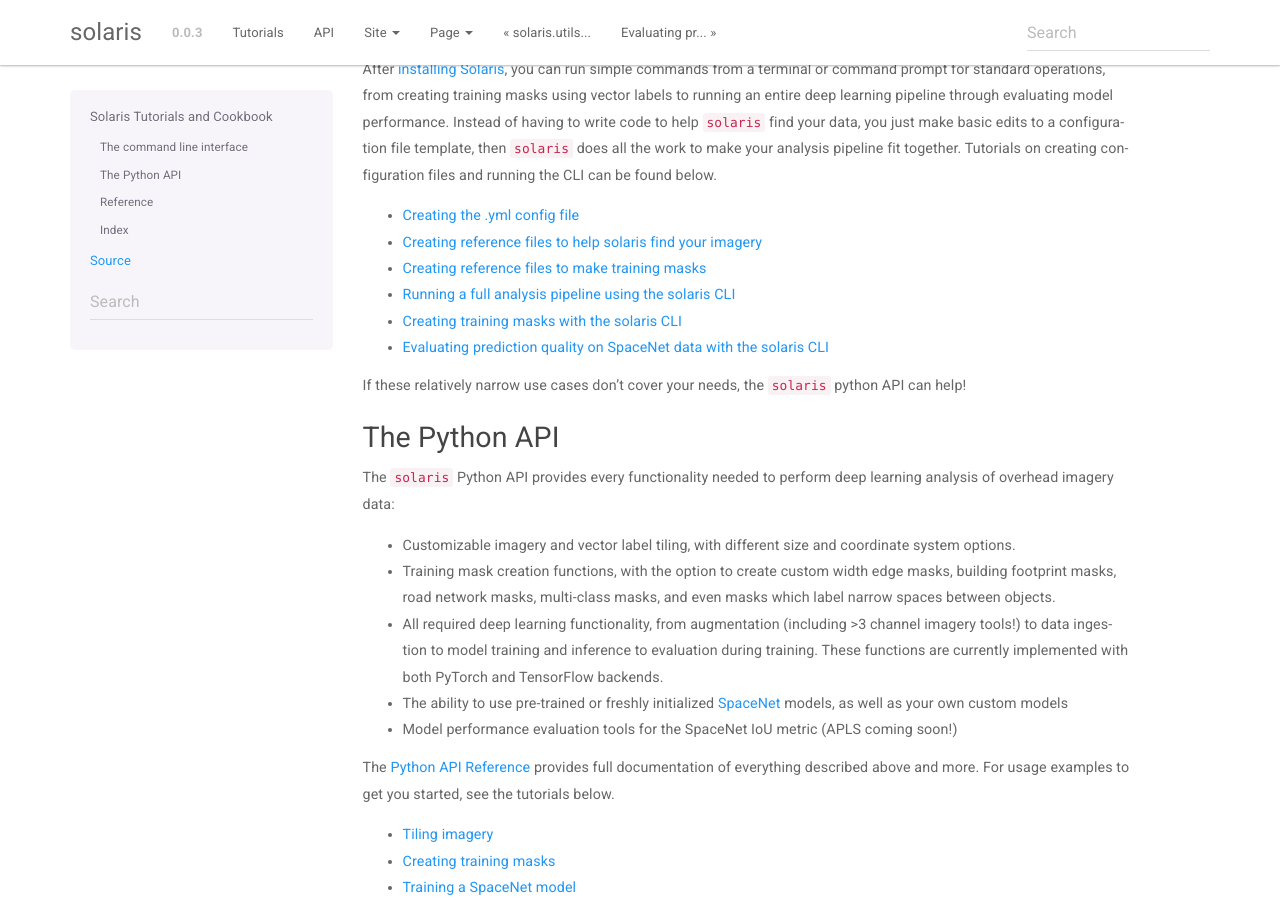
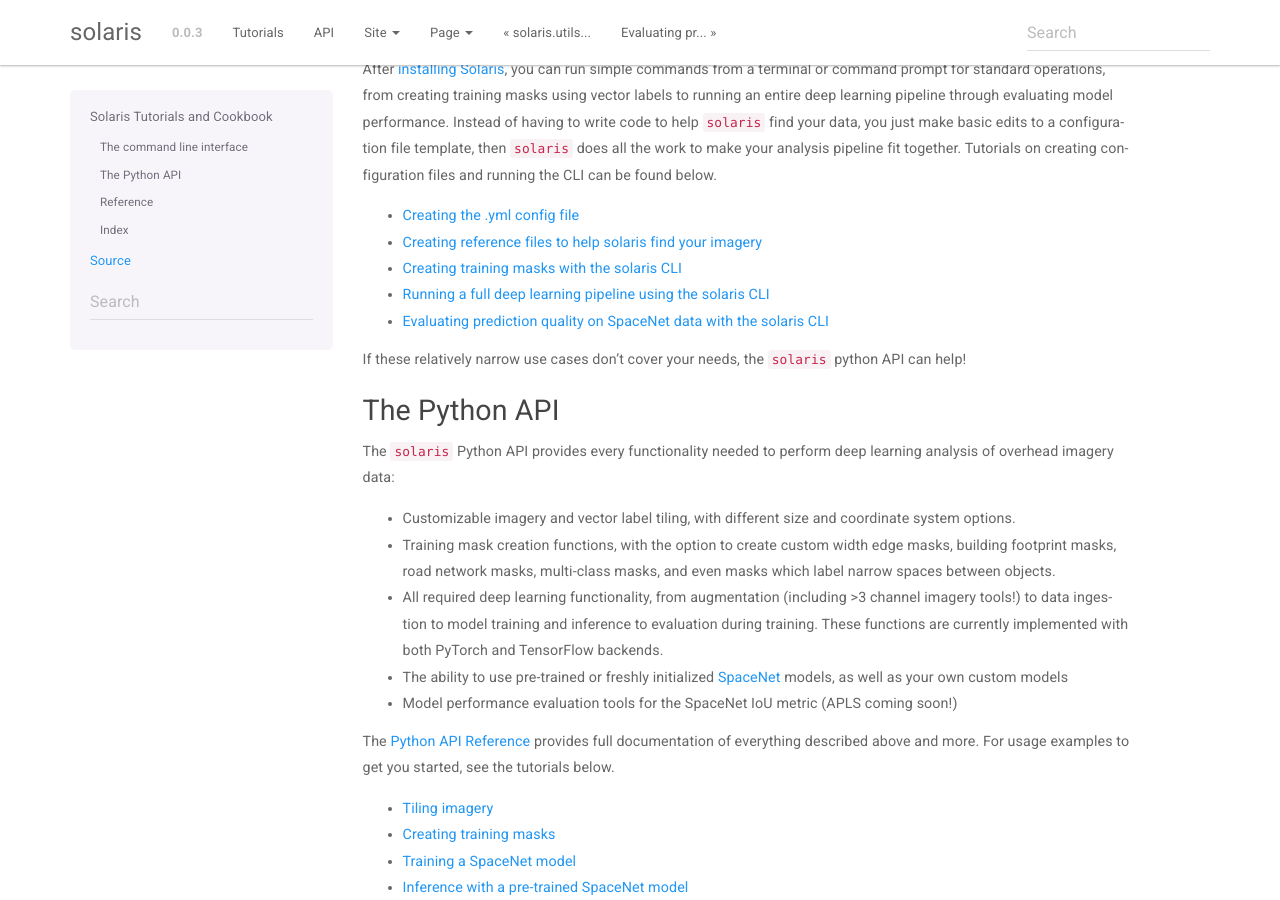
Before and after one commit to CosmiQ/solaris, a Sphinx documentation site: the page built from docs/tutorials/index.rst, in a window 1280 px wide and 900 px high, scrolled down 389 px. Built offline with Sphinx 7.4.7, drawn with Linux system fonts in a browser that asks for light colours; formulas are drawn with MathJax 3.

Commit message:
fixing links

```diff
--- a/docs/tutorials/index.rst
+++ b/docs/tutorials/index.rst
@@ -38,9 +38,8 @@
 
 * `Creating the .yml config file <notebooks/creating_the_yaml_config_file.ipynb>`_
 * `Creating reference files to help solaris find your imagery <notebooks/creating_im_reference_csvs.ipynb>`_
-* `Creating reference files to make training masks <cli_mask_ref.html>`_
-* `Running a full analysis pipeline using the solaris CLI <cli_full_tutorial.html>`_
-* `Creating training masks with the solaris CLI <cli_masks.html>`_
+* `Creating training masks with the solaris CLI <notebooks/cli_mask_creation.ipynb>`_
+* `Running a full deep learning pipeline using the solaris CLI <cli_full_tutorial.html>`_
 * `Evaluating prediction quality on SpaceNet data with the solaris CLI <cli_eval.html>`_
 
 If these relatively narrow use cases don't cover your needs, the ``solaris`` python
```
Also changed, not shown: docs/tutorials/notebooks/api_masks_tutorial.ipynb, docs/tutorials/notebooks/cli_mask_creation.ipynb (renamed from docs/tutorials/notebooks/mask_creation_csv_reference.ipynb).
